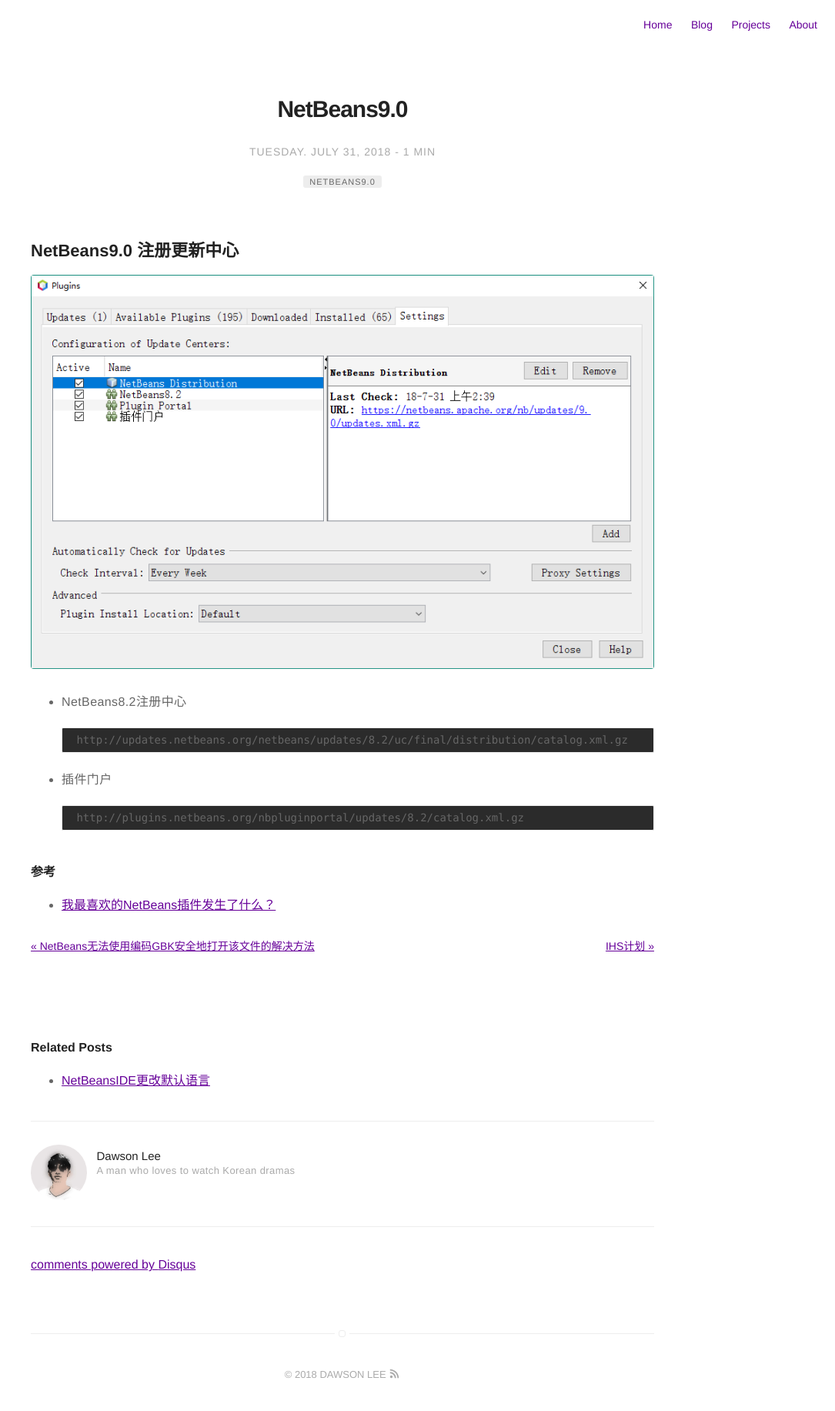
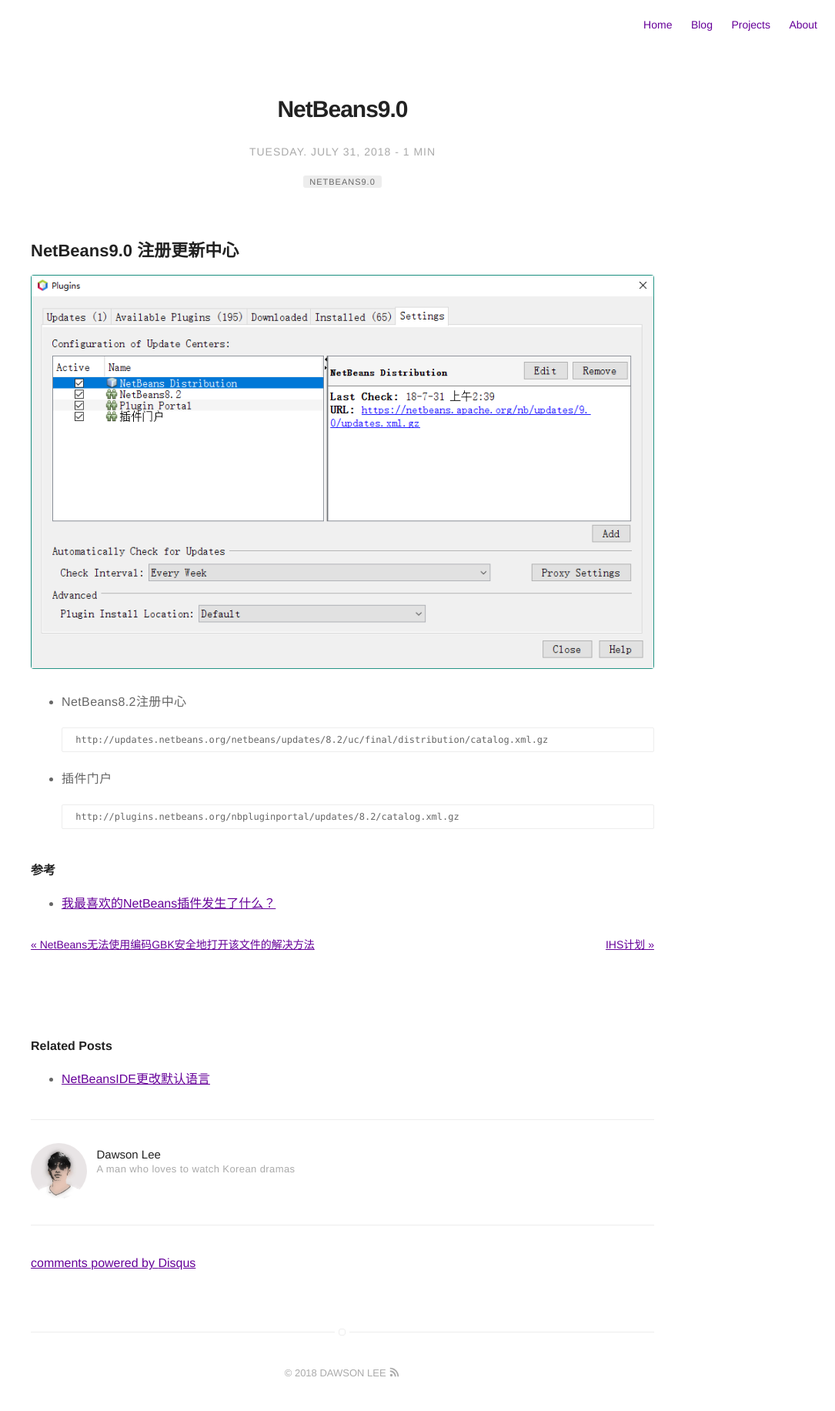
Before and after one commit to dawsonlee1790/dawsonlee1790.github.io, a Jekyll site: the page built from _posts/2018-07-31-NetBeans9.0.markdown, in a window 1280 px wide. Shown: the whole page at 77% size, without its empty margins (195-1280 px from the left). Built offline with Jekyll 4.4.1, drawn with Linux system fonts in a browser that asks for light colours; comment, search, counter and statistics services are not loaded.

Commit message:
更新code tt css的background: #fff；去掉font-size: 14px

```diff
--- a/_sass/base/general.sass
+++ b/_sass/base/general.sass
@@ -101,9 +101,8 @@
 tt
 	padding: 1px 0
 	font-family: $fontMonospace
-	font-size: 14px
 	line-height: 20px
-	background: #2b2b2b
+	background: #fff
 	border-radius: 2px
 	border-radius: 2px
 
@@ -116,7 +115,7 @@
 	font-size: 1.2rem
 	line-height: 2rem
 	overflow: auto
-	background: #2b2b2b
+	background: #fff
 	border: 1px solid $epsilon
 	border-radius: 2px
 
```
